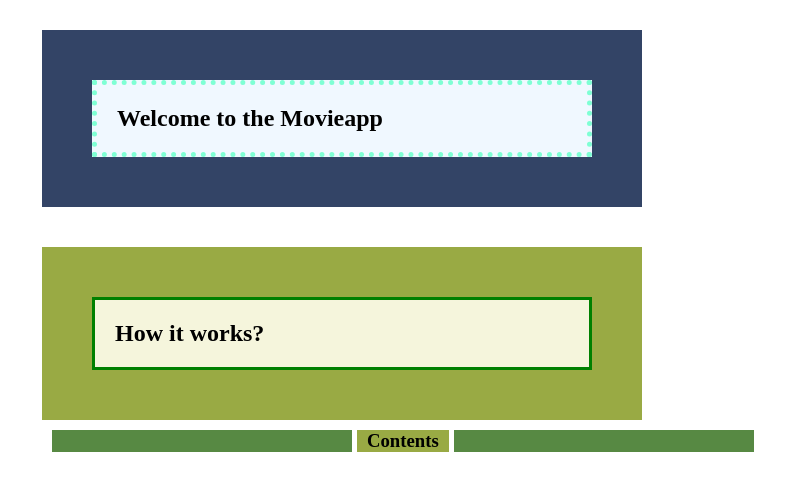
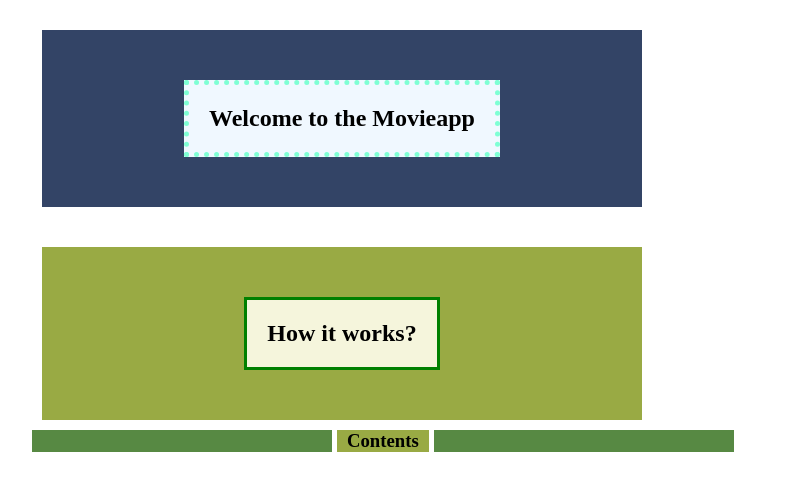
Before and after one commit to almaliselin/CSS--rnekleri, a plain HTML site: page ornek_2/ornek_2.html in a window 1280 px wide. Shown: the whole page, without its empty margins (298-1083 px from the left). Drawn offline with Linux system fonts and the light colour scheme.

Commit message:
width ayarladım, height gerek görmedim

```diff
--- a/ornek_2/ornek_2.html
+++ b/ornek_2/ornek_2.html
@@ -20,8 +20,10 @@
 
         h1 {
             padding: 20px;
+            margin: auto;
             background-color: aliceblue;
             border: 5px dotted aquamarine;
+            width: max-content;
         }
 
         #acıklama {
@@ -33,6 +35,8 @@
 
         h2 {
             padding: 20px;
+            width: max-content;
+            margin: auto;
             background-color: beige;
             border: 3px solid green;
         }
@@ -40,7 +44,7 @@
         #icerik {
             background-color: #578943;
             margin-top: 10px;
-            margin-left: 350px;
+            margin-left: 330px;
             padding-left: 300px;
             padding-right: 300px;
             width: max-content;
```
